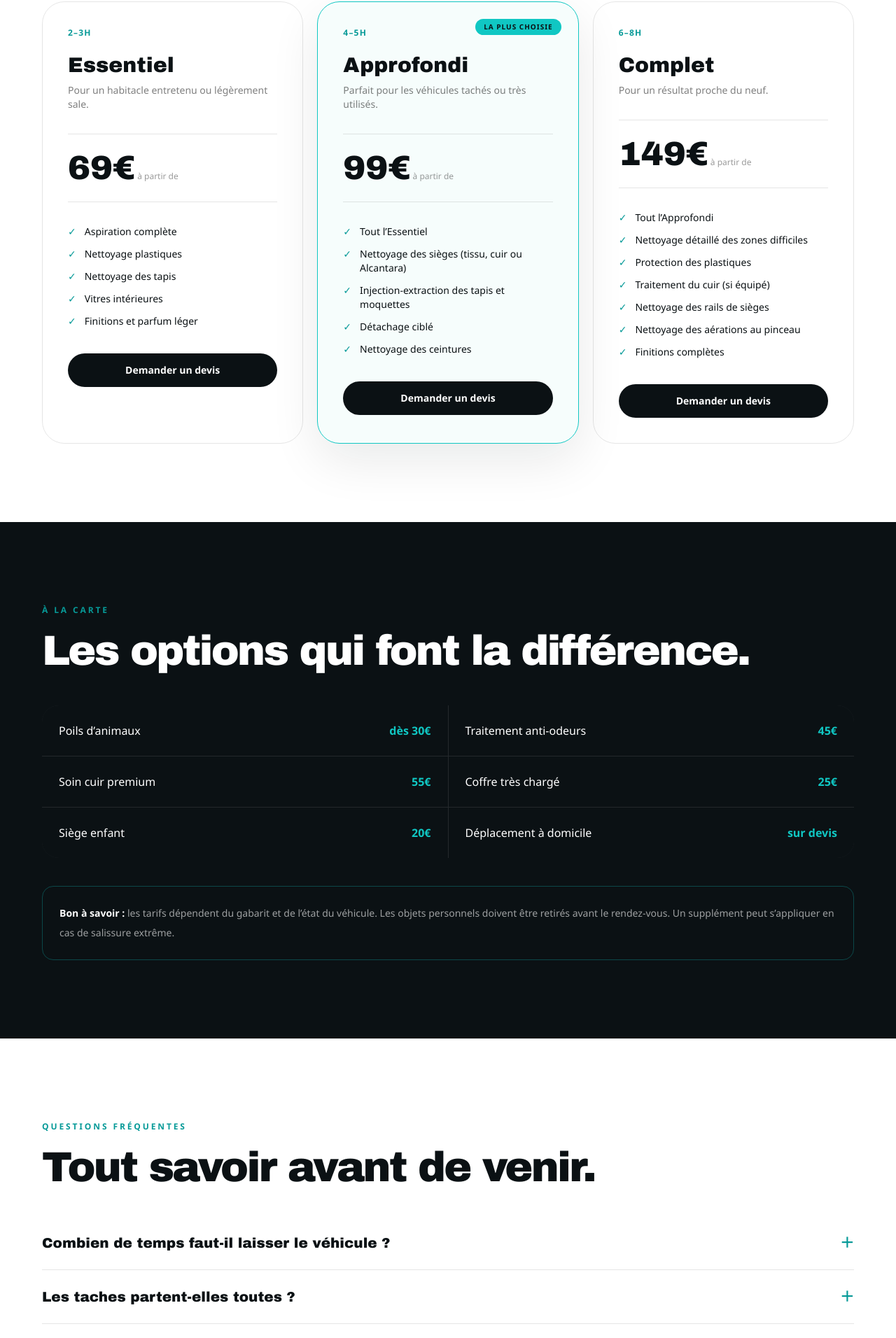
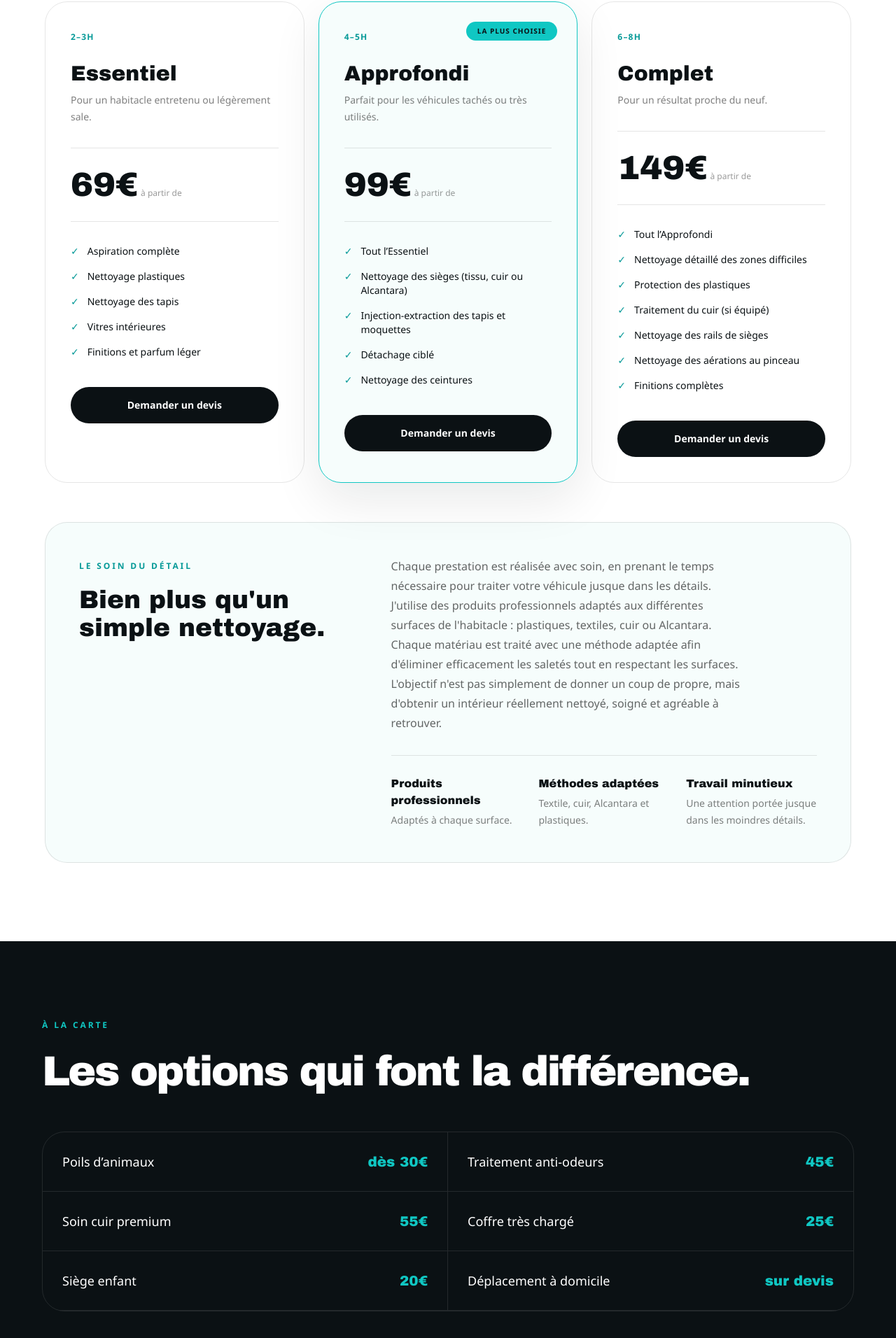
Before and after one commit to ovo-thom/auto-detailing, a Next.js app: page /prestations in a window 1280 px wide. Shown: the part 828-2740 px from the top of the page at 70% size. Built offline with nearby package versions, Linux system fonts and the light colour scheme.

Commit message:
feat: add quality section below pricing plans

```diff
--- a/app/prestations/page.tsx
+++ b/app/prestations/page.tsx
@@ -6,92 +6,192 @@ export default function Prestations() {
   return (
     <>
       <PageHero
-        index="01"
+        index="Prestations & tarifs"
         title="Des prestations claires,"
         accent="des prix transparents."
         text="Choisissez la formule adaptée à votre véhicule. Les prestations peuvent être ajustées selon l'état de votre habitacle et vos besoins."
       />
+
       <section className="section-pad">
-        <div className="container-site grid gap-5 lg:grid-cols-3">
+        <div className="container-site">
+          <div className="mx-auto max-w-6xl">
+            <div className="grid gap-5 md:grid-cols-3">
               {pricingPlans.map((plan) => (
                 <article
                   key={plan.name}
-              className={`relative rounded-[2rem] border p-7 md:p-9 ${plan.popular ? "border-aqua bg-mist/40 shadow-soft" : "border-black/10"}`}
+                  className={`relative rounded-[2rem] border p-7 md:p-9 ${
+                    plan.popular
+                      ? "border-aqua bg-mist/40 shadow-soft"
+                      : "border-black/10"
+                  }`}
                 >
                   {plan.popular && (
-                <span className="absolute right-6 top-6 rounded-full bg-aqua px-3 py-1 text-[10px] font-bold uppercase tracking-widest">
+                    <span className="absolute right-7 top-7 rounded-full bg-aqua px-4 py-1.5 text-[10px] font-bold uppercase tracking-widest text-ink">
                       LA PLUS CHOISIE
                     </span>
                   )}
-              <p className="text-xs font-bold uppercase tracking-widest text-aqua-dark">
+
+                  <span className="text-xs font-bold uppercase tracking-widest text-aqua-dark">
                     {plan.time}
-              </p>
-              <h2 className="mt-5 font-display text-3xl font-bold">
+                  </span>
+
+                  <h2 className="mt-6 font-display text-3xl font-bold">
                     {plan.name}
                   </h2>
-              <p className="mt-2 text-sm text-black/50">{plan.desc}</p>
-              <p className="my-8 border-y border-black/10 py-6">
+
+                  <p className="mt-2 text-sm leading-6 text-black/50">
+                    {plan.desc}
+                  </p>
+
+                  <div className="my-8 border-y border-black/10 py-7">
+                    <div className="flex items-end gap-1">
                       <span className="font-display text-5xl font-bold">
                         {plan.price}€
                       </span>
-                <span className="text-xs text-black/40"> à partir de</span>
-              </p>
-              <ul className="space-y-3">
+
+                      <span className="mb-1 text-xs text-black/40">
+                        à partir de
+                      </span>
+                    </div>
+                  </div>
+
+                  <ul className="space-y-4">
                     {plan.items.map((item) => (
-                  <li key={item} className="flex gap-3 text-sm">
+                      <li
+                        key={item}
+                        className="flex items-start gap-3 text-sm leading-5"
+                      >
                         <span className="text-aqua-dark">✓</span>
-                    {item}
+                        <span>{item}</span>
                       </li>
                     ))}
                   </ul>
-              <a href="/contact" className="btn-primary mt-9 w-full">
+
+                  <a
+                    href="/contact"
+                    className="mt-10 block w-full rounded-full bg-ink px-6 py-4 text-center text-sm font-bold text-white transition hover:-translate-y-1"
+                  >
                     Demander un devis
                   </a>
                 </article>
               ))}
             </div>
+
+            <div className="mt-14 rounded-[2rem] border border-black/10 bg-mist/40 px-8 py-10 md:px-12 md:py-12">
+              <div className="grid gap-10 lg:grid-cols-[0.8fr_1.2fr] lg:items-start">
+                <div>
+                  <p className="eyebrow before:hidden">Le soin du détail</p>
+
+                  <h3 className="font-display text-3xl font-bold leading-tight md:text-4xl">
+                    Bien plus qu&apos;un simple nettoyage.
+                  </h3>
+                </div>
+                <div>
+                  <p className="max-w-lg text-base leading-7 text-black/60">
+                    Chaque prestation est réalisée avec soin, en prenant le
+                    temps nécessaire pour traiter votre véhicule jusque dans les
+                    détails. J&apos;utilise des produits professionnels adaptés
+                    aux différentes surfaces de l&apos;habitacle : plastiques,
+                    textiles, cuir ou Alcantara. Chaque matériau est traité avec
+                    une méthode adaptée afin d&apos;éliminer efficacement les
+                    saletés tout en respectant les surfaces. L&apos;objectif
+                    n&apos;est pas simplement de donner un coup de propre, mais
+                    d&apos;obtenir un intérieur réellement nettoyé, soigné et
+                    agréable à retrouver.
+                  </p>
+
+                  <div className="mt-8 grid gap-6 border-t border-black/10 pt-7 sm:grid-cols-3">
+                    <div>
+                      <p className="font-display font-bold">
+                        Produits professionnels
+                      </p>
+
+                      <p className="mt-1 text-sm leading-6 text-black/50">
+                        Adaptés à chaque surface.
+                      </p>
+                    </div>
+
+                    <div>
+                      <p className="font-display font-bold">
+                        Méthodes adaptées
+                      </p>
+
+                      <p className="mt-1 text-sm leading-6 text-black/50">
+                        Textile, cuir, Alcantara et plastiques.
+                      </p>
+                    </div>
+
+                    <div>
+                      <p className="font-display font-bold">
+                        Travail minutieux
+                      </p>
+
+                      <p className="mt-1 text-sm leading-6 text-black/50">
+                        Une attention portée jusque dans les moindres détails.
+                      </p>
+                    </div>
+                  </div>
+                </div>
+              </div>
+            </div>
+          </div>
+        </div>
       </section>
+
       <section className="section-pad bg-ink text-white">
         <div className="container-site">
-          <p className="eyebrow">À la carte</p>
-          <h2 className="display text-4xl md:text-6xl">
+          <p className="mb-7 text-xs font-bold uppercase tracking-[.24em] text-aqua">
+            À la carte
+          </p>
+
+          <h2 className="display text-4xl text-white sm:text-5xl lg:text-6xl">
             Les options qui font la différence.
           </h2>
-          <div className="mt-12 grid gap-px overflow-hidden rounded-3xl bg-white/10 md:grid-cols-2">
+
+          <div className="mt-14 grid overflow-hidden rounded-[2rem] border border-white/10 md:grid-cols-2">
             {pricingOptions.map(([name, price]) => (
               <div
                 key={name}
-                className="flex items-center justify-between bg-ink p-6 transition hover:bg-white/5"
+                className="flex items-center justify-between border-b border-white/10 px-7 py-7 md:odd:border-r"
               >
-                <span>{name}</span>
-                <b className="text-aqua">{price}</b>
+                <span className="text-base md:text-lg">{name}</span>
+
+                <span className="font-display text-lg font-bold text-aqua md:text-xl">
+                  {price}
+                </span>
               </div>
             ))}
           </div>
-          <div className="mt-10 rounded-2xl border border-aqua/30 p-6 text-sm leading-7 text-white/60">
-            <b className="text-white">Bon à savoir :</b> les tarifs dépendent du
-            gabarit et de l’état du véhicule. Les objets personnels doivent être
-            retirés avant le rendez-vous. Un supplément peut s’appliquer en cas
-            de salissure extrême.
-          </div>
+
+          <p className="mt-8 text-sm leading-7 text-white/55">
+            <strong className="text-white">Bon à savoir :</strong> les tarifs
+            dépendent du gabarit et de l&apos;état du véhicule. Les objets
+            personnels doivent être retirés avant le rendez-vous. Un supplément
+            peut s&apos;appliquer en cas de salissure extrême.
+          </p>
         </div>
       </section>
+
       <section className="section-pad">
-        <div className="container-site max-w-4xl">
+        <div className="container-site">
           <p className="eyebrow">Questions fréquentes</p>
-          <h2 className="display text-4xl md:text-6xl">
+
+          <h2 className="display text-4xl sm:text-5xl lg:text-6xl">
             Tout savoir avant de venir.
           </h2>
-          <div className="mt-10 divide-y divide-black/10">
+
+          <div className="mt-12 divide-y divide-black/10 border-y border-black/10">
             {pricingFaq.map(([question, answer]) => (
               <details key={question} className="group py-6">
-                <summary className="flex cursor-pointer list-none items-center justify-between font-display text-xl font-bold">
-                  {question}
-                  <span className="text-aqua-dark transition group-open:rotate-45">
+                <summary className="flex cursor-pointer list-none items-center justify-between gap-6 font-display text-lg font-bold">
+                  <span>{question}</span>
+
+                  <span className="text-2xl font-normal text-aqua-dark transition group-open:rotate-45">
                     ＋
                   </span>
                 </summary>
-                <p className="max-w-2xl pt-4 text-sm leading-7 text-black/50">
+
+                <p className="mt-4 max-w-2xl text-sm leading-7 text-black/55">
                   {answer}
                 </p>
               </details>
@@ -99,6 +199,7 @@ export default function Prestations() {
           </div>
         </div>
       </section>
+
       <Cta />
     </>
   );
```
Lines whose indentation alone changed are shown as unchanged.
